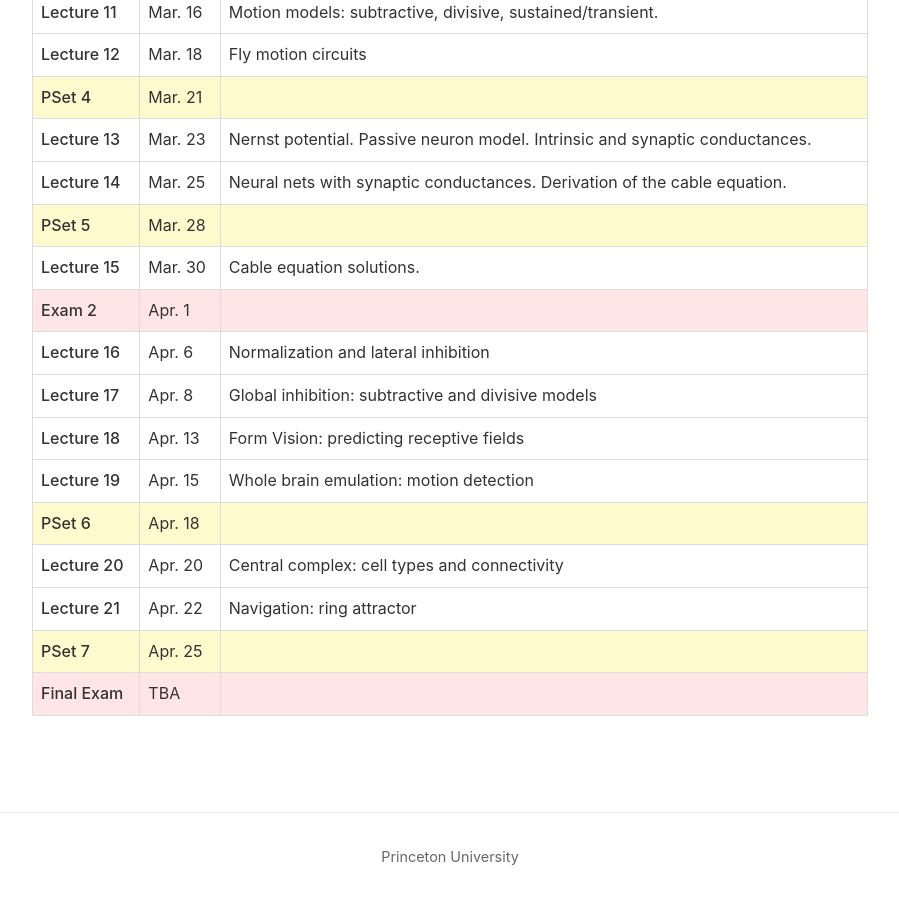
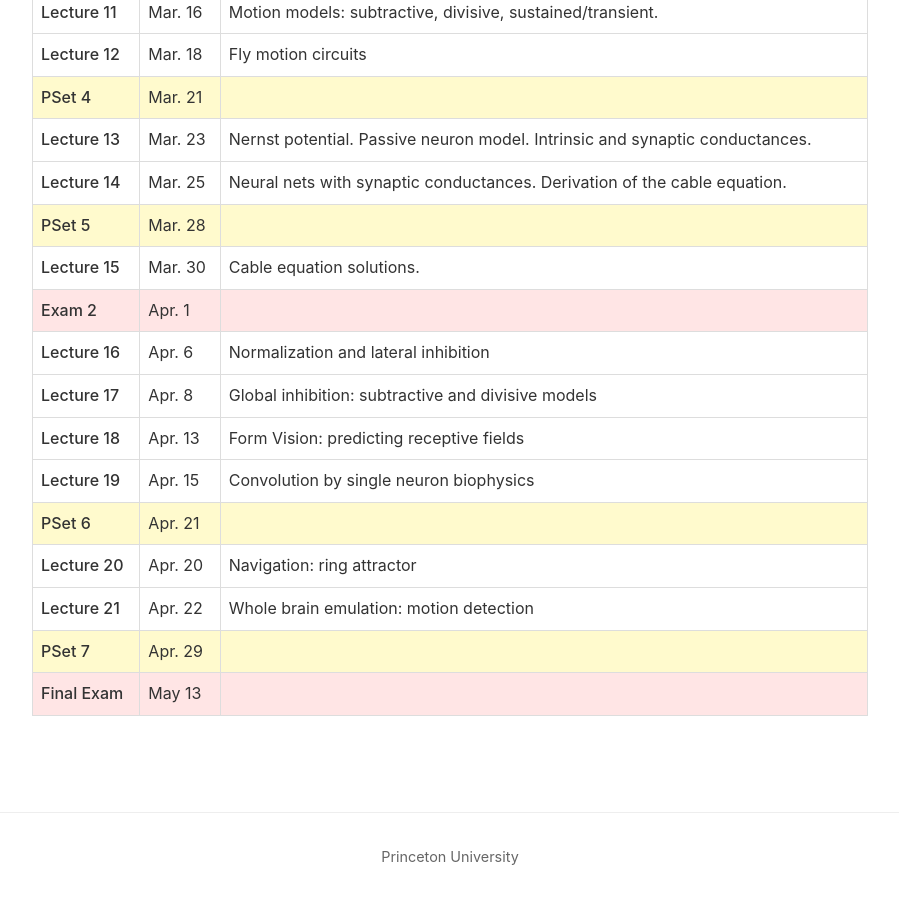
Before and after one commit to brainemulation/brainemulation.github.io, a Jekyll site: the page built from schedule.md, in a window 1280 px wide and 900 px high, scrolled down 918 px. Shown: the whole window, without its empty margins (190-1089 px from the left). Built offline with Jekyll 4.4.1, drawn with Linux system fonts in a browser that asks for light colours.

Commit message:
Update schedule: reorder lectures 19-21, adjust pset dates, add final exam date

```diff
--- a/schedule.md
+++ b/schedule.md
@@ -34,12 +34,12 @@ permalink: /schedule
 <tr><td>Lecture 16</td><td>Apr. 6</td><td>Normalization and lateral inhibition</td></tr>
 <tr><td>Lecture 17</td><td>Apr. 8</td><td>Global inhibition: subtractive and divisive models</td></tr>
 <tr><td>Lecture 18</td><td>Apr. 13</td><td>Form Vision: predicting receptive fields</td></tr>
-<tr><td>Lecture 19</td><td>Apr. 15</td><td>Whole brain emulation: motion detection</td></tr>
-<tr class="pset-row"><td>PSet 6</td><td>Apr. 18</td><td></td></tr>
-<tr><td>Lecture 20</td><td>Apr. 20</td><td>Central complex: cell types and connectivity</td></tr>
-<tr><td>Lecture 21</td><td>Apr. 22</td><td>Navigation: ring attractor</td></tr>
-<tr class="pset-row"><td>PSet 7</td><td>Apr. 25</td><td></td></tr>
+<tr><td>Lecture 19</td><td>Apr. 15</td><td>Convolution by single neuron biophysics</td></tr>
+<tr class="pset-row"><td>PSet 6</td><td>Apr. 21</td><td></td></tr>
+<tr><td>Lecture 20</td><td>Apr. 20</td><td>Navigation: ring attractor</td></tr>
+<tr><td>Lecture 21</td><td>Apr. 22</td><td>Whole brain emulation: motion detection</td></tr>
+<tr class="pset-row"><td>PSet 7</td><td>Apr. 29</td><td></td></tr>
 <!-- <tr><td>Lecture 22</td><td></td><td>Navigation: landmarks</td></tr> -->
 <!-- <tr><td>Lecture 23</td><td></td><td>Navigation: coordinate transformations</td></tr> -->
-<tr class="exam-row"><td>Final Exam</td><td>TBA</td><td></td></tr>
+<tr class="exam-row"><td>Final Exam</td><td>May 13</td><td></td></tr>
 </table>
```
